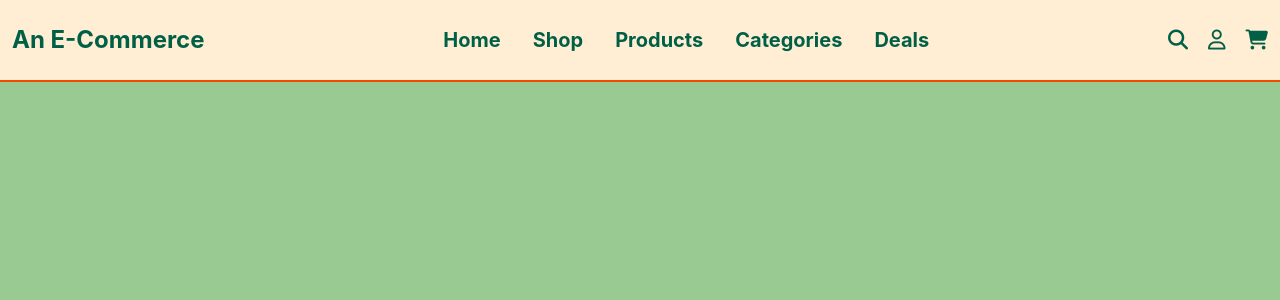
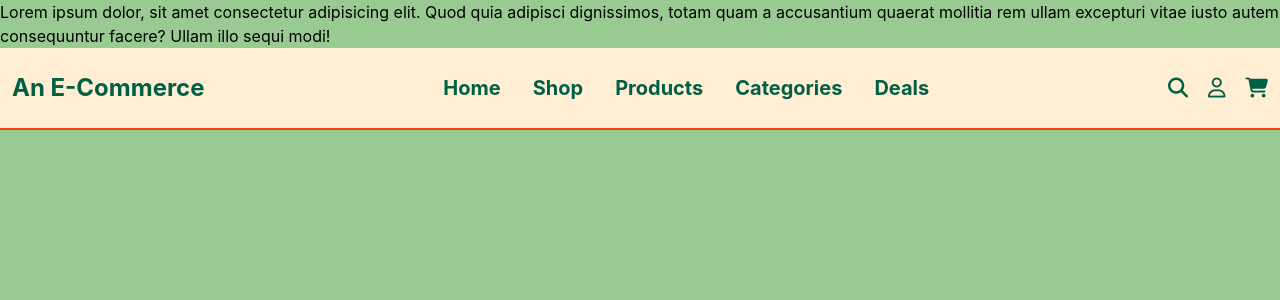
Before and after one commit to manoranjanpradhan-006/An-E-Commerce, a React (Vite) app: page / in a window 1280 px wide. Shown: the top 300 px of the page. Built offline with nearby package versions, Linux system fonts and the light colour scheme.

Commit message:
Add placeholder text to App component

```diff
--- a/src/App.jsx
+++ b/src/App.jsx
@@ -3,6 +3,12 @@ import Navbar from "./components/Navbar.jsx";
 const App = () => {
   return (
     <>
+      <p>
+        Lorem ipsum dolor, sit amet consectetur adipisicing elit. Quod quia
+        adipisci dignissimos, totam quam a accusantium quaerat mollitia rem
+        ullam excepturi vitae iusto autem consequuntur facere? Ullam illo sequi
+        modi!
+      </p>
       <Navbar />
     </>
   );
```
